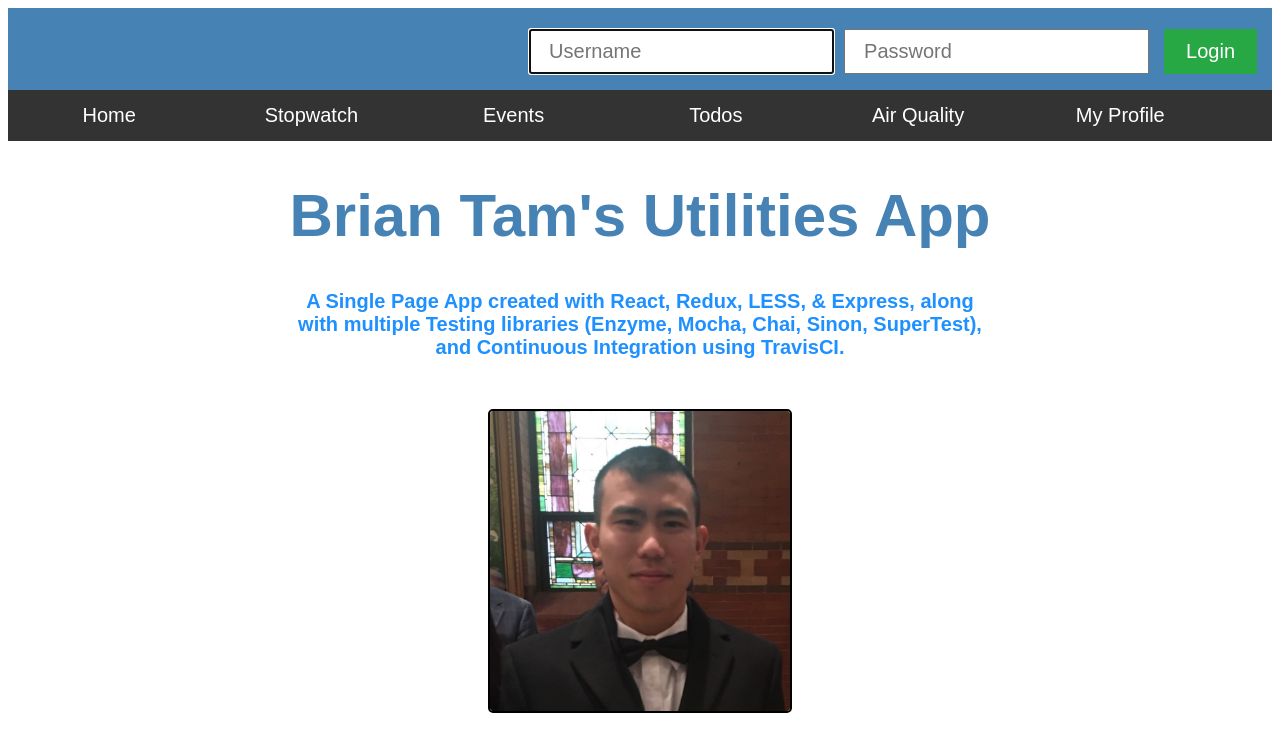
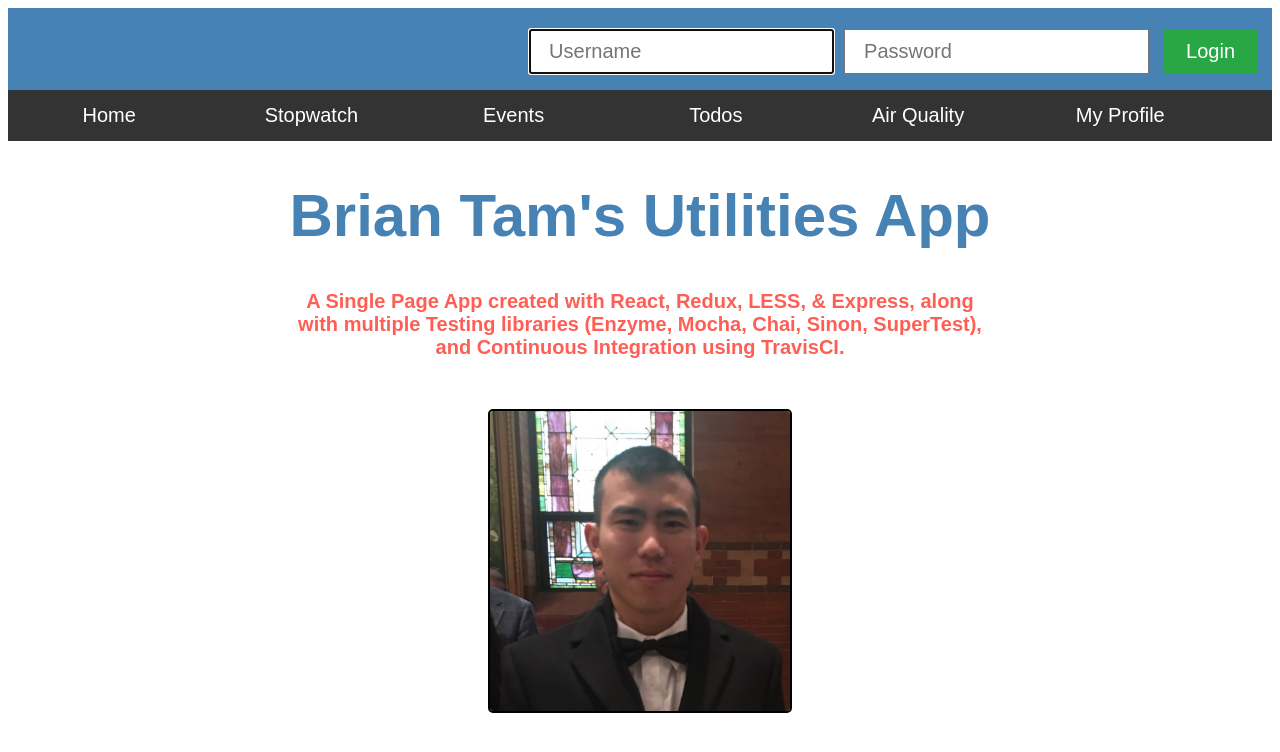
Before and after one commit to briantam23/utilities-app, a React app: page /#/ in a window 1280 px wide. Shown: the top 752 px of the page. Built offline with nearby package versions, Linux system fonts and the light colour scheme.

Commit message:
Adjusted several colors to match

```diff
--- a/src/components/auth/auth.less
+++ b/src/components/auth/auth.less
@@ -11,7 +11,7 @@
 
         .errorMessage {
             display: inline-block;
-            background-color: red;
+            background-color: rgb(216, 3, 3);
             color: white;
             padding: 12px 24px;
             text-align: right;
--- a/src/components/events/nav/nav.less
+++ b/src/components/events/nav/nav.less
@@ -16,6 +16,7 @@
     *display: inline; /* For IE7 */
     zoom: 1; /* Trigger hasLayout */
     width: 73%;
+    font-weight: bold;
 
     a, a:visited, a:hover, a:active {
       color: inherit;
@@ -30,7 +31,7 @@
     font-size: 35px;
     margin: 22px 0px 0px 40px;
     width: 27%;
-    color: dodgerblue;
+    color: #FE5F55;
 
     span { font-weight: bold; }
 
@@ -53,7 +54,6 @@
       padding: 0;
       list-style: none;
       font-size: 25px;
-      font-weight: bold;
 
       a, a:visited, a:hover, a:active { text-decoration: underline; }
     }
--- a/src/components/home/home.less
+++ b/src/components/home/home.less
@@ -8,7 +8,7 @@
 
     h2 {
         font-size: 20px;
-        color: dodgerblue;
+        color: #FE5F55;
     }
 
     img {
```
